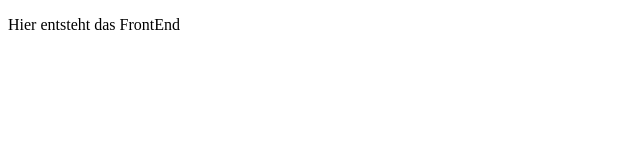
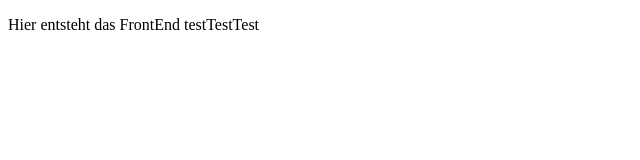
Before and after one commit to Mmazer02/FrontEndMuellerPries, a plain HTML site: page index.html in a window 1280 px wide. Shown: the whole page, without its empty margins (0-640 px from the left). Drawn offline with Linux system fonts and the light colour scheme.

Commit message:
Update index.html
test

```diff
--- a/index.html
+++ b/index.html
@@ -6,6 +6,6 @@
     <title>Document</title>
 </head>
 <body>
-    <p>Hier entsteht das FrontEnd</p>
+    <p>Hier entsteht das FrontEnd testTestTest</p>
 </body>
 </html>
```
